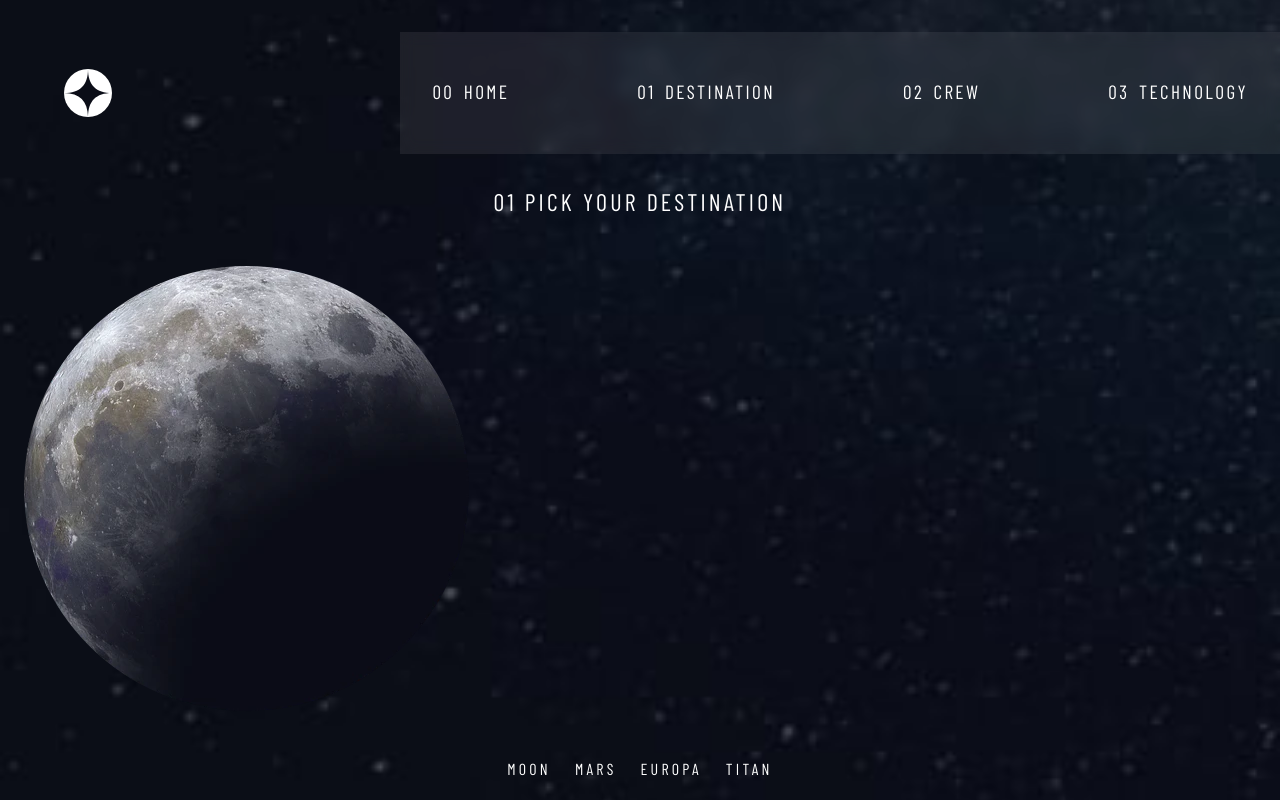
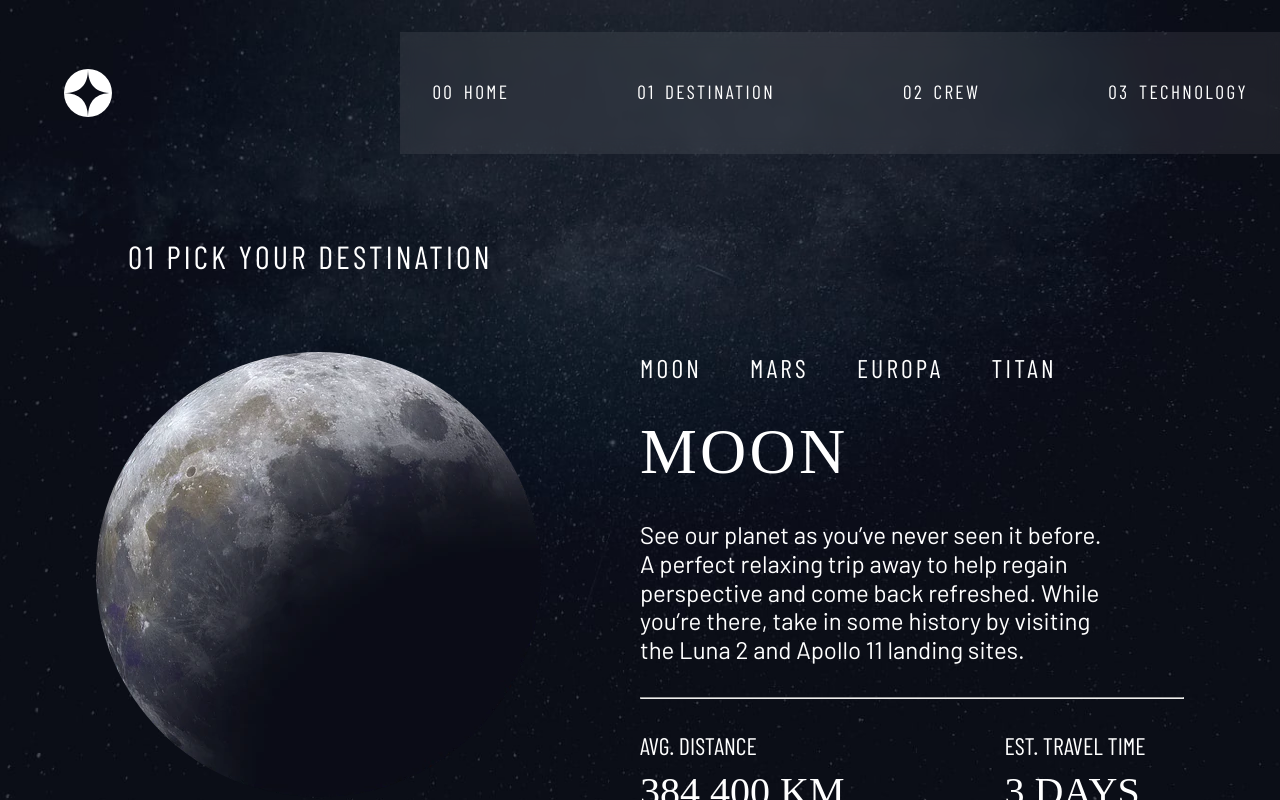
Before and after one commit to JanudaStack/space-tourism-official-main, a React (Vite) app: page /destination in a window 1280 px wide. Shown: the top 800 px of the page. Built offline with nearby package versions, Linux system fonts and the light colour scheme; a web font is replaced by a local one.

Commit message:
feat: implement routing with react-router-dom and update Navbar for navigation

```diff
--- a/package.json
+++ b/package.json
@@ -13,7 +13,8 @@
     },
     "dependencies": {
         "react": "^19.1.0",
-        "react-dom": "^19.1.0"
+        "react-dom": "^19.1.0",
+        "react-router-dom": "^7.6.2"
     },
     "devDependencies": {
         "@eslint/js": "^9.25.0",
--- a/src/App.jsx
+++ b/src/App.jsx
@@ -1,4 +1,5 @@
 import React from 'react';
+import { BrowserRouter as Router, Routes, Route } from 'react-router-dom';
 import Navbar from './components/Navbar/Navbar';
 import Home from './pages/Home/Home';
 import './index.css';
@@ -6,10 +7,14 @@ import Destination from './pages/Destination/Destination';
 
 const App = () => {
     return (
-        <>
-            {/* <Home /> */}
-            <Destination />
-        </>
+        <Router>
+            <Navbar /> {/* Navbar will be displayed on all pages */}
+            <Routes>
+                <Route path="/" element={<Home />} />
+                <Route path="/destination" element={<Destination />} />
+                {/* Add more routes as needed */}
+            </Routes>
+        </Router>
     );
 };
 
--- a/src/components/Navbar/Navbar.css
+++ b/src/components/Navbar/Navbar.css
@@ -1,5 +1,10 @@
 .site-header {
     display: block;
+    position: relative;
+    width: 100%;
+    top: 0;
+    left: 0;
+    z-index: 1;
 }
 
 .desktop-navbar,
--- a/src/components/Navbar/Navbar.jsx
+++ b/src/components/Navbar/Navbar.jsx
@@ -1,63 +1,47 @@
 import React from 'react';
+import { Link } from 'react-router-dom';
 import hamburgerIcon from '../../assets/shared/icon-hamburger.svg';
 import siteLogo from '../../assets/shared/logo.svg';
 import './Navbar.css';
 
 function Navbar() {
     return (
-        <>
         <header className="site-header">
             <nav className="navigation-bar">
                 <div className="site-logo">
-                        <a href="#">
+                    <Link to="/">
                         <img src={siteLogo} alt="site-logo" />
-                        </a>
+                    </Link>
+                </div>
+                <div className="tablet-navbar">
+                    <ul className="nav-links-tablet">
+                        <li>
+                            <Link to="/">Home</Link>
+                        </li>
+                        <li>
+                            <Link to="/destination">Destination</Link>
+                        </li>
+                        <li>
+                            <Link to="/crew">Crew</Link>
+                        </li>
+                        <li>
+                            <Link to="/technology">Technology</Link>
+                        </li>
+                    </ul>
                 </div>
                 <div className="desktop-navbar">
                     <ul className="nav-links-desktop">
                         <li>
-                                <a href="#">00 Home</a>
+                            <Link to="/">00 Home</Link>
                         </li>
                         <li>
-                                <a href="#">01 Destination</a>
+                            <Link to="/destination">01 Destination</Link>
                         </li>
                         <li>
-                                <a href="#">02 Crew</a>
+                            <Link to="/crew">02 Crew</Link>
                         </li>
                         <li>
-                                <a href="#">03 Technology</a>
-                            </li>
-                        </ul>
-                    </div>
-                    <div className="tablet-navbar">
-                        <ul className="nav-links-tablet">
-                            <li>
-                                <a href="#">Home</a>
-                            </li>
-                            <li>
-                                <a href="#">Destination</a>
-                            </li>
-                            <li>
-                                <a href="#">Crew</a>
-                            </li>
-                            <li>
-                                <a href="#">Technology</a>
-                            </li>
-                        </ul>
-                    </div>
-                    <div className="mobile-navbar">
-                        <ul className="nav-links-mobile">
-                            <li>
-                                <a href="#">Home</a>
-                            </li>
-                            <li>
-                                <a href="#">Destination</a>
-                            </li>
-                            <li>
-                                <a href="#">Crew</a>
-                            </li>
-                            <li>
-                                <a href="#">Technology</a>
+                            <Link to="/technology">03 Technology</Link>
                         </li>
                     </ul>
                 </div>
@@ -68,7 +52,6 @@ function Navbar() {
                 </div>
             </nav>
         </header>
-        </>
     );
 }
 
--- a/src/index.css
+++ b/src/index.css
@@ -52,3 +52,9 @@ button {
     --fw-regular: 400;
     --fw-bold: 700;
 }
+
+main {
+    position: absolute;
+    top: 0;
+    left: 0;
+}
--- a/src/pages/Destination/Destination.jsx
+++ b/src/pages/Destination/Destination.jsx
@@ -6,7 +6,6 @@ import Moon from '../../assets/destination/image-moon.webp';
 const Destination = () => {
     return (
         <>
-            <Navbar />
             <main>
                 <section className={styles['destination-section']}>
                     <div className={styles['destination-title']}>
@@ -14,14 +13,22 @@ const Destination = () => {
                             01 Pick your destination
                         </h1>
                     </div>
+                    <div className={styles['destination-content-wrapper']}>
                         <div className={styles['destination-container']}>
-                        <picture className={styles['destination-planet-img']}>
+                            <picture
+                                className={styles['destination-planet-img']}
+                            >
                                 <img src={Moon} alt="Moon" />
                             </picture>
-                        <nav className={styles['destination-planet-nav']}>
+                            <div className={styles['destination-details']}>
+                                <nav
+                                    className={styles['destination-planet-nav']}
+                                >
                                     <ul
                                         className={
-                                    styles['destination-planet-nav-links']
+                                            styles[
+                                                'destination-planet-nav-links'
+                                            ]
                                         }
                                     >
                                         <li>
@@ -39,61 +46,83 @@ const Destination = () => {
                                     </ul>
                                 </nav>
                                 <div className={styles['planet-content']}>
-                            <h2 className={styles['destination-planet-header']}>
+                                    <h2
+                                        className={
+                                            styles['destination-planet-header']
+                                        }
+                                    >
                                         Moon
                                     </h2>
                                     <p
                                         className={
-                                    styles['destination-planet-description']
+                                            styles[
+                                                'destination-planet-description'
+                                            ]
                                         }
                                     >
-                                See our planet as you’ve never seen it before. A
-                                perfect relaxing trip away to help regain
-                                perspective and come back refreshed. While
-                                you’re there, take in some history by visiting
-                                the Luna 2 and Apollo 11 landing sites.
+                                        See our planet as you’ve never seen it
+                                        before. A perfect relaxing trip away to
+                                        help regain perspective and come back
+                                        refreshed. While you’re there, take in
+                                        some history by visiting the Luna 2 and
+                                        Apollo 11 landing sites.
                                     </p>
                                 </div>
-
                                 <hr />
                                 <div
-                            className={styles['destination-planet-travel-info']}
+                                    className={
+                                        styles['destination-planet-travel-info']
+                                    }
                                 >
                                     <div
                                         className={
-                                    styles['destination-planet-distance']
+                                            styles[
+                                                'destination-planet-distance'
+                                            ]
                                         }
                                     >
                                         <h3
                                             className={
-                                        styles['destination-travel-info-header']
+                                                styles[
+                                                    'destination-travel-info-header'
+                                                ]
                                             }
                                         >
                                             Avg. distance
                                         </h3>
                                         <span
-                                    className={styles['destination-info-value']}
+                                            className={
+                                                styles['destination-info-value']
+                                            }
                                         >
                                             384,400 km
                                         </span>
                                     </div>
                                     <div
                                         className={
-                                    styles['destination-planet-travel-time']
+                                            styles[
+                                                'destination-planet-travel-time'
+                                            ]
                                         }
                                     >
                                         <h3
                                             className={
-                                        styles['destination-travel-info-header']
+                                                styles[
+                                                    'destination-travel-info-header'
+                                                ]
                                             }
                                         >
                                             Est. travel time
                                         </h3>
                                         <span
-                                    className={styles['destination-info-value']}
+                                            className={
+                                                styles['destination-info-value']
+                                            }
                                         >
                                             3 days
                                         </span>
+                                    </div>
+                                </div>
                             </div>
                         </div>
                     </div>
--- a/src/pages/Destination/Destination.module.css
+++ b/src/pages/Destination/Destination.module.css
@@ -1,15 +1,13 @@
-body {
-    /* height: 100svh; */
+.destination-section {
     background-image: url('../../assets/destination/background-destination-mobile.jpg');
     background-position: center;
     background-size: cover;
-}
-
-.destination-section {
-    padding: 2rem 1.5rem;
+    background-repeat: no-repeat;
+    padding-top: 12rem;
 }
 
 .destination-title {
+    font-size: clamp(1.2rem, 1.5vw + 1rem, 2rem);
     font-family: var(--ff-sans-condensed-nav);
     font-weight: 300;
     text-transform: uppercase;
@@ -20,6 +18,14 @@ body {
 
 .destination-container {
     margin-top: 3rem;
+    display: grid;
+    /* flex-direction: column; */
+    align-items: center;
+}
+
+.destination-container picture {
+    display: flex;
+    justify-content: center;
 }
 
 .destination-planet-nav {
@@ -36,6 +42,7 @@ body {
 }
 
 .destination-planet-nav-links li a {
+    font-size: clamp(1.2rem, 2.5vw, 1.6rem);
     font-family: var(--ff-sans-condensed-nav);
     text-transform: uppercase;
     letter-spacing: 0.2rem;
@@ -59,9 +66,11 @@ body {
 }
 
 .destination-planet-description {
+    width: 85%;
     text-align: center;
     line-height: 1.8rem;
     font-family: var(--ff-sans-normal-para);
+    font-size: clamp(1.2rem, 3vw, 1.5rem);
 }
 
 .destination-planet-travel-info {
@@ -95,3 +104,74 @@ body {
     font-family: var(--ff-serif-headings);
     font-size: 2rem;
 }
+
+/* Styles for Tablet  */
+@media (min-width: 768px) {
+    .destination-section {
+        background-image: url('../../assets/destination/background-destination-tablet.jpg');
+    }
+
+    .destination-planet-nav-links {
+        gap: 3rem;
+    }
+
+    .destination-planet-travel-info {
+        flex-direction: row;
+        gap: 10rem;
+    }
+
+    .destination-travel-info-header,
+    .destination-info-value {
+        text-align: left;
+    }
+
+    .destination-info-value {
+        font-size: 2.5rem;
+    }
+}
+
+@media (min-width: 1024px) {
+    .destination-section {
+        padding-top: 15rem;
+        background-image: url('../../assets/destination/background-destination-desktop.jpg');
+    }
+
+    .destination-title {
+        text-align: left;
+        padding-left: 4rem;
+    }
+
+    .destination-content-wrapper {
+        display: flex;
+        padding: 2rem 6rem;
+    }
+
+    .destination-container {
+        align-items: flex-start;
+        grid-template-columns: 1fr 1fr;
+    }
+
+    .destination-container picture {
+        justify-content: flex-start;
+    }
+
+    .destination-planet-nav {
+        padding: 0;
+    }
+
+    .destination-planet-nav-links {
+        justify-content: flex-start;
+    }
+
+    .planet-content {
+        align-items: flex-start;
+    }
+
+    .destination-planet-description {
+        text-align: left;
+    }
+
+    .destination-planet-travel-info {
+        justify-content: flex-start;
+    }
+}
--- a/src/pages/Home/Home.jsx
+++ b/src/pages/Home/Home.jsx
@@ -5,7 +5,6 @@ import Navbar from '../../components/Navbar/Navbar';
 const Home = () => {
     return (
         <>
-            <Navbar />
             <main>
                 <section className={styles['home-hero-section']}>
                     <div className={styles['home-hero-text-content']}>
--- a/src/pages/Home/Home.module.css
+++ b/src/pages/Home/Home.module.css
@@ -1,12 +1,13 @@
-body {
+.home-hero-section {
     background-image: url('../../assets/home/background-home-mobile.jpg');
     background-position: center;
     background-size: cover;
     background-repeat: no-repeat;
-}
 
-.home-hero-section {
-    padding-top: 4rem;
+    /* position: absolute;
+    top: 0;
+    left: 0; */
+    padding-top: 12rem;
     display: flex;
     align-items: center;
     justify-content: center;
@@ -77,17 +78,12 @@ body {
 }
 
 @media (min-width: 768px) {
-    body {
+    .home-hero-section {
         background-image: url('../../assets/home/background-home-tablet.jpg');
     }
 }
 
 @media (min-width: 1024px) {
-    body {
-        height: 100svh;
-        background-image: url('../../assets/home/background-home-desktop.jpg');
-    }
-
     .home-hero-header,
     .home-hero-paragraph,
     .home-space-text {
@@ -95,6 +91,8 @@ body {
     }
 
     .home-hero-section {
+        background-image: url('../../assets/home/background-home-desktop.jpg');
+        height: 100svh;
         padding: 8rem 6rem 0 6rem;
         flex-direction: row;
         align-items: flex-end;
--- a/vite.config.js
+++ b/vite.config.js
@@ -4,5 +4,5 @@ import react from '@vitejs/plugin-react';
 // https://vite.dev/config/
 export default defineConfig({
     plugins: [react()],
-    base: '/space-tourism-official-main/', // Replace <repository-name> with your repo name
+    base: '/', // Replace <repository-name> with your repo name
 });
```
Also changed, not shown: 1 other file (tests, documents, lock files or other folders). Lines whose indentation alone changed are shown as unchanged.
